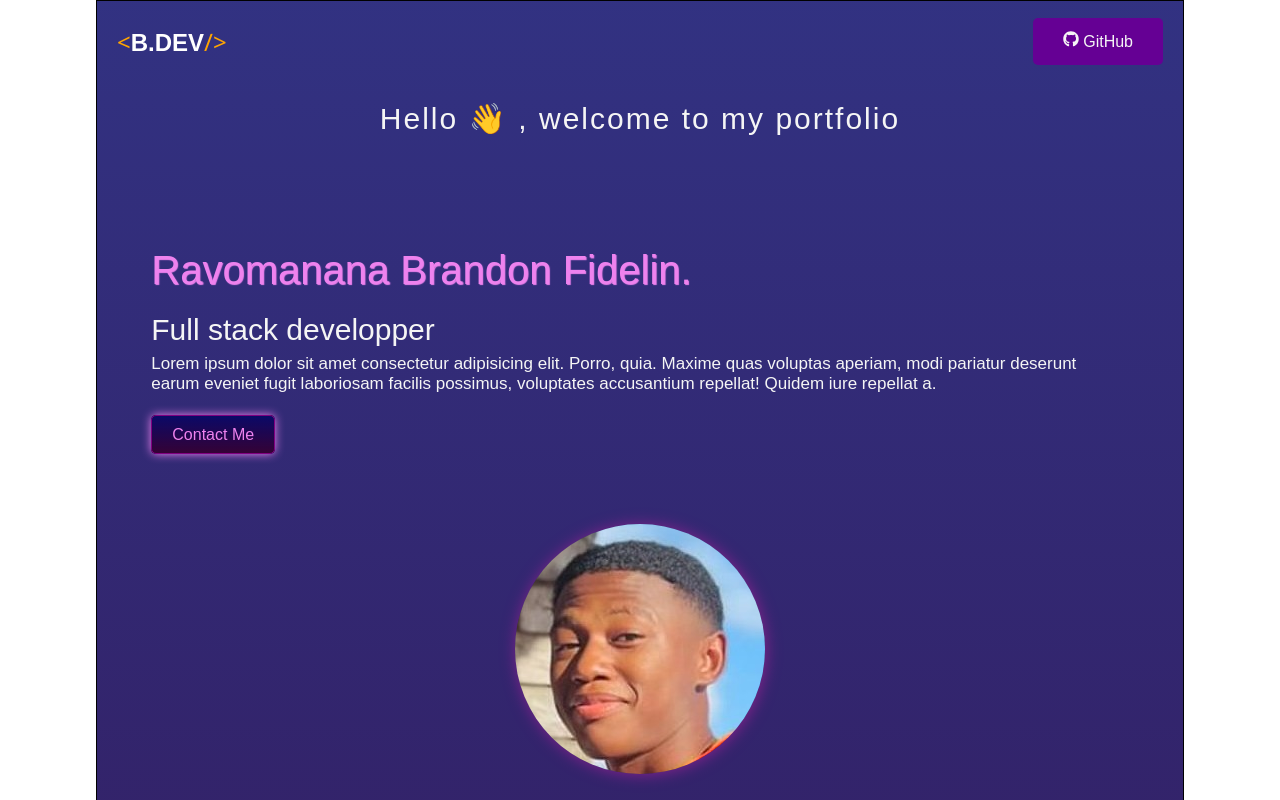
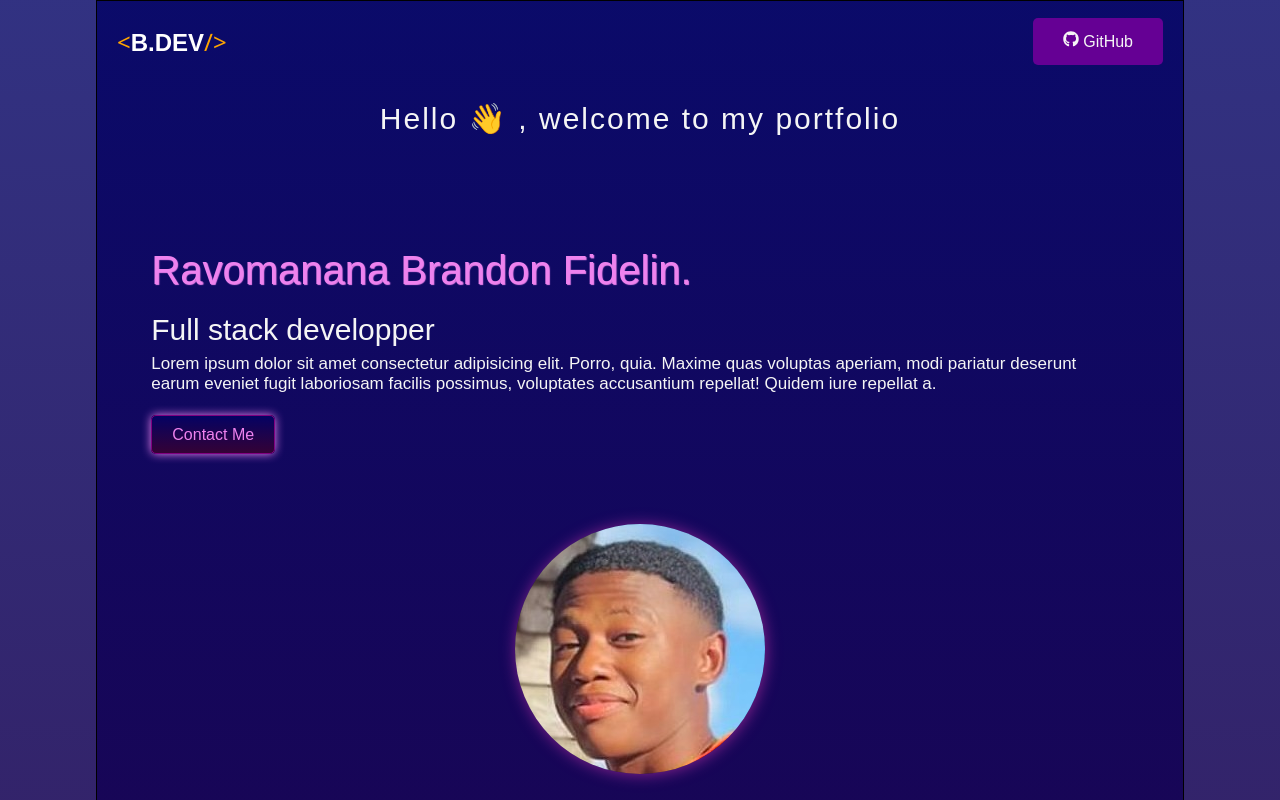
Before and after one commit to branGitfox/React-portfolio, a React (Vite) app: page / in a window 1280 px wide. Shown: the top 800 px of the page. Built offline with nearby package versions, Linux system fonts and the light colour scheme.

Commit message:
ajout du backgroundc color " "

```diff
--- a/main.css
+++ b/main.css
@@ -5,7 +5,10 @@
     font-family: sans-serif;
     scroll-behavior: smooth;
 }
-
+body{
+    background:linear-gradient( rgba(1, 1, 100, 0.808) , rgb(53, 2, 53));
+    /* background:; */
+}
 .container {
     width: 85%;
     border:solid 1px ;
```
